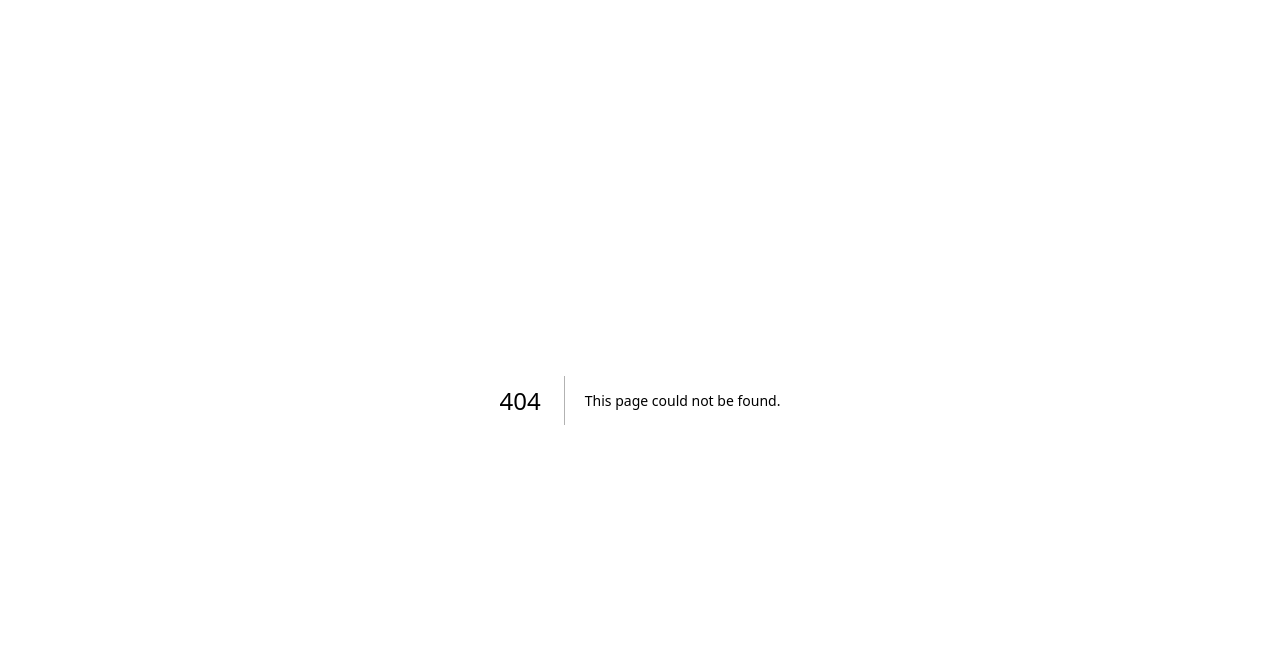
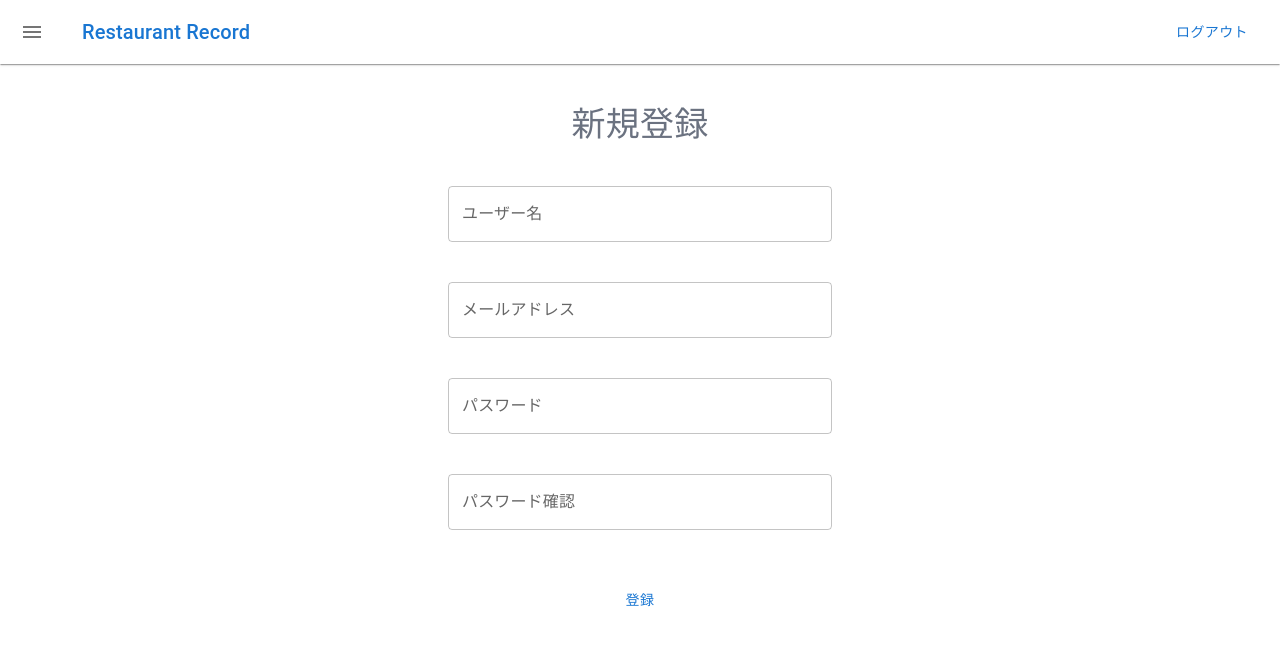
Before and after one commit to teppei1994667/restaurant-record-frontend, a Next.js app in the folder project/: page /SignUp in a window 1280 px wide. Before the commit this address had no page. Shown: the top 646 px of the page. Built offline with nearby package versions, Linux system fonts and the light colour scheme.

Commit message:
SignUpページの基本レイアウト作成

```diff
--- /dev/null
+++ b/project/src/app/SignUp/components/SignUpForm.tsx
@@ -0,0 +1,64 @@
+import { Paper, Grid, Button, TextField } from "@mui/material";
+
+export const SignUpForm = () => {
+  return (
+    <>
+      <Paper elevation={0} sx={{ height: "100vh" }}>
+        <Grid container>
+          <Grid item className="w-96">
+            <TextField
+              name="name"
+              label="ユーザー名"
+              fullWidth
+              InputLabelProps={{ className: "font-mono" }}
+            />
+          </Grid>
+        </Grid>
+        <Grid container className="mt-10">
+          <Grid item className="w-96">
+            <TextField
+              name="email"
+              label="メールアドレス"
+              fullWidth
+              InputLabelProps={{ className: "font-mono" }}
+            />
+          </Grid>
+        </Grid>
+        <Grid container className="mt-10">
+          <Grid item className="w-96">
+            <TextField
+              name="password"
+              label="パスワード"
+              fullWidth
+              InputLabelProps={{ className: "font-mono" }}
+            />
+          </Grid>
+        </Grid>
+        <Grid container className="mt-10">
+          <Grid item className="w-96">
+            <TextField
+              name="passwordConfirmation"
+              label="パスワード確認"
+              fullWidth
+              InputLabelProps={{ className: "font-mono" }}
+            />
+          </Grid>
+        </Grid>
+        <Grid container className="justify-center mt-10">
+          <Grid item>
+            <Button
+              className="text-gray-500 border-gray-500 font-mono"
+              variant="text"
+              sx={{
+                height: "60px",
+                width: "130px",
+              }}
+            >
+              登録
+            </Button>
+          </Grid>
+        </Grid>
+      </Paper>
+    </>
+  );
+};
--- /dev/null
+++ b/project/src/app/SignUp/page.tsx
@@ -0,0 +1,25 @@
+import { Header } from "@/share/components/Header";
+import { Grid, Typography } from "@mui/material";
+import { SignUpForm } from "./components/signUpForm";
+
+const SignUp = () => {
+  return (
+    <>
+      <Header />
+      <Grid container className="justify-center mt-10">
+        <Grid item>
+          <Typography className="text-gray-500 font-mono" variant="h4">
+            新規登録
+          </Typography>
+        </Grid>
+      </Grid>
+      <Grid container className="justify-center mt-10">
+        <Grid item>
+          <SignUpForm />
+        </Grid>
+      </Grid>
+    </>
+  );
+};
+
+export default SignUp;
```
